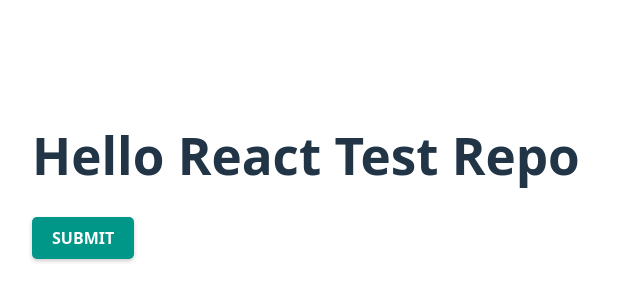
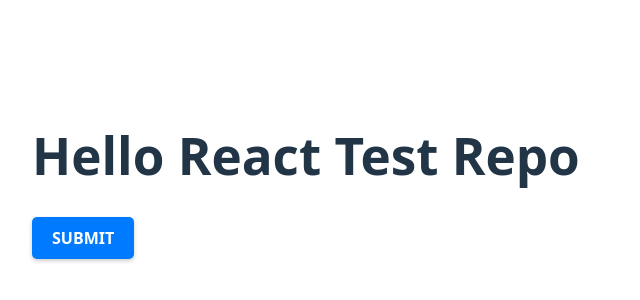
Before and after one commit to easyesplat/gushi_test_repo, a React (Vite) app in the folder react-test-repo/: page / in a window 1280 px wide. Shown: the part 224-524 px from the top of the page, without its empty margins (0-640 px from the left). Built offline with nearby package versions, Linux system fonts and the light colour scheme.

Commit message:
Experiment: Changed button color to a vibrant blue (#007bff).

```diff
--- a/react-test-repo/src/components/Button.tsx
+++ b/react-test-repo/src/components/Button.tsx
@@ -9,7 +9,7 @@ export const Button: React.FC<ButtonProps> = ({ loading = false }) => {
     <button
       disabled={loading}
       style={{
-        backgroundColor: "#009688", // Changed to a calming teal
+        backgroundColor: "#007bff", // Changed to a vibrant blue
         color: "#ffffff", // White text for contrast
         padding: "10px 20px",
         border: "none",
```
